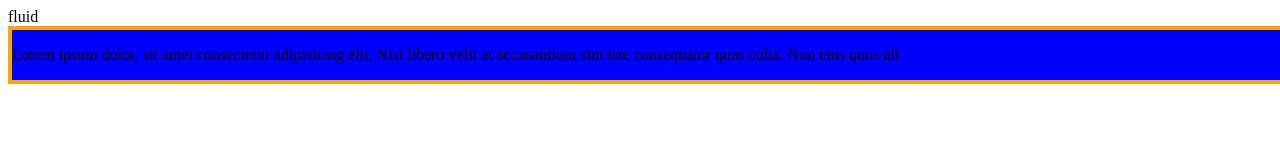
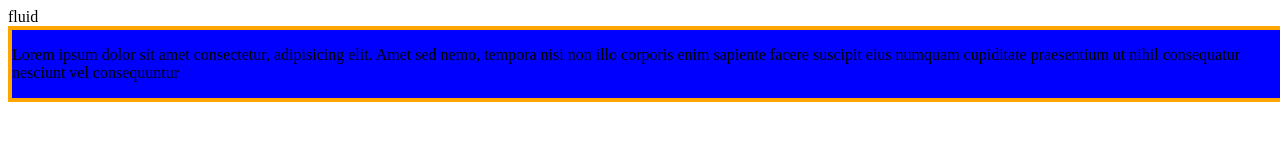
Before and after one commit to rustavski777/float-N, a plain HTML site: page index.html in a window 1280 px wide. Drawn offline with Linux system fonts and the light colour scheme.

Commit message:
delete p tag and add new p tag

```diff
--- a/index.html
+++ b/index.html
@@ -9,7 +9,7 @@
 </head>
 <body>
     <div class="main-wraper">
-        <p>Lorem ipsum dolor, sit amet consectetur adipisicing elit. Nisi libero velit at accusantium sint iste consequatur quas culia. Non eius quos ali</p>
+       <p>Lorem ipsum dolor sit amet consectetur, adipisicing elit. Amet sed nemo, tempora nisi non illo corporis enim sapiente facere suscipit eius numquam cupiditate praesentium ut nihil consequatur nesciunt vel consequuntur</p>
     </div>
 
 
```
